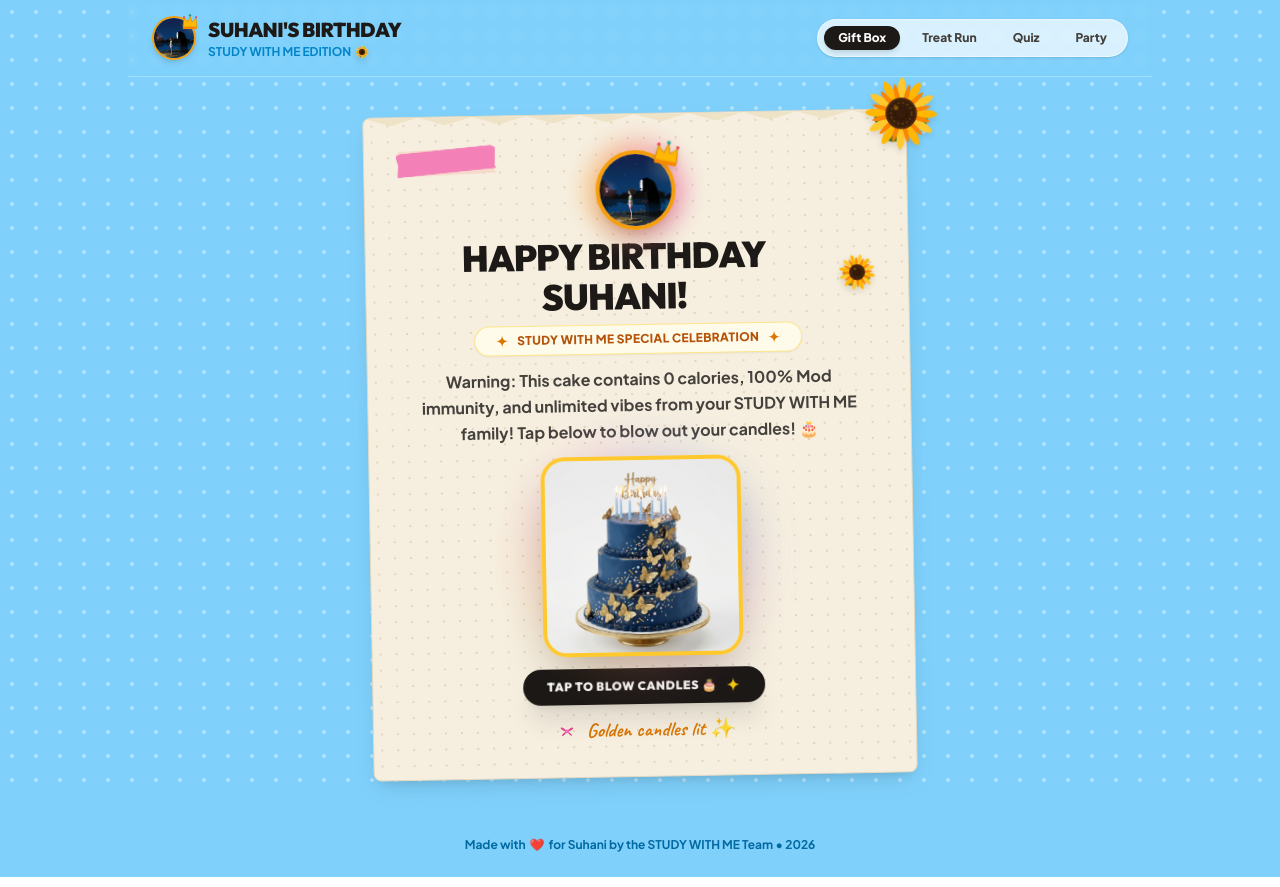
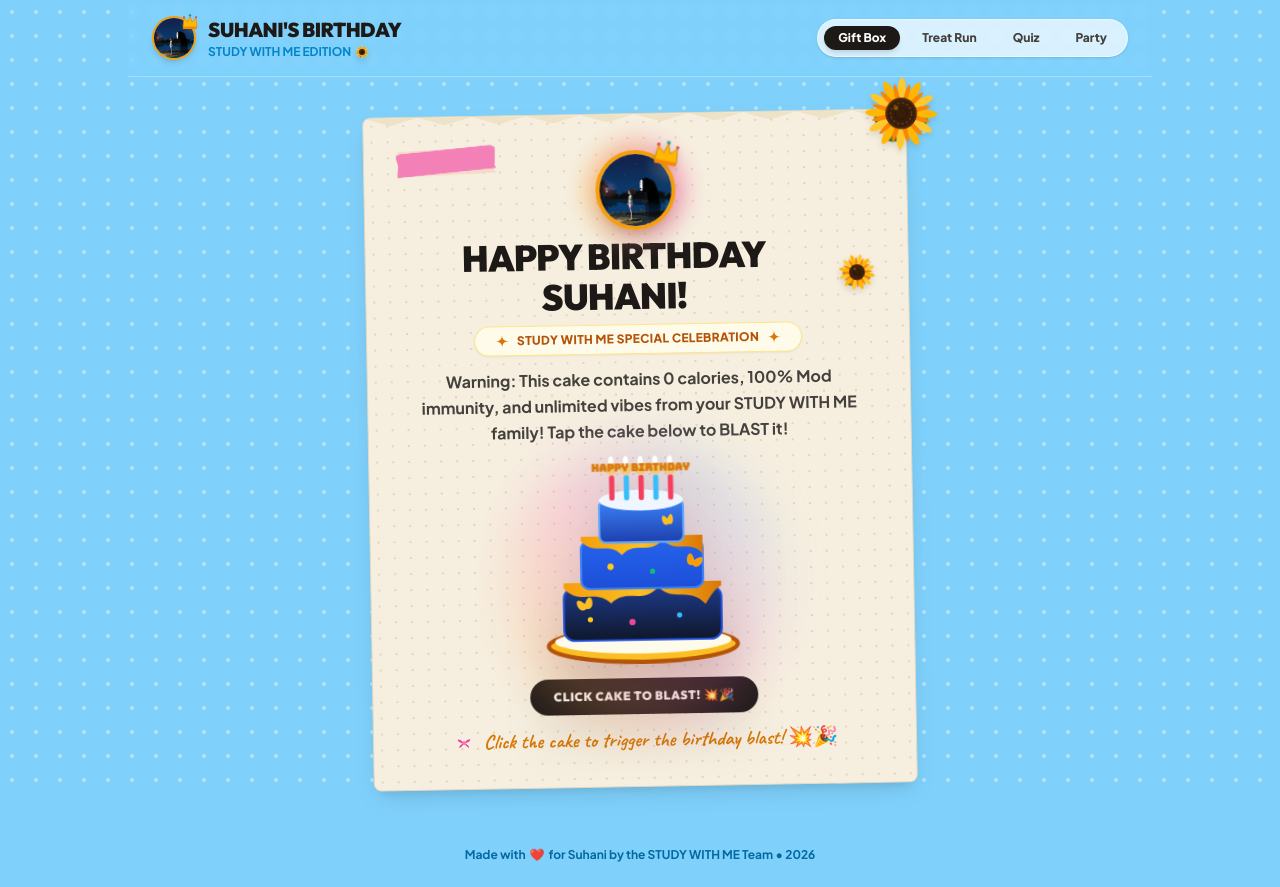
Before and after one commit to axontest/Suhani-s-Birthday, a React (Vite) app: page / in a window 1280 px wide. Built offline with nearby package versions, Linux system fonts and the light colour scheme.

Commit message:
Replace cake image with pure code 3D cake that blasts multi-cannon confetti

```diff
--- /dev/null
+++ b/src/components/InteractiveCodeCake.jsx
@@ -0,0 +1,151 @@
+import React, { useState } from 'react';
+import confetti from 'canvas-confetti';
+import { soundFx } from '../utils/audioSynth';
+
+export const InteractiveCodeCake = ({ size = 240, onBlast }) => {
+  const [isExploding, setIsExploding] = useState(false);
+
+  const handleCakeClick = () => {
+    soundFx.playFanfare();
+    setIsExploding(true);
+
+    // Blast Cannon 1: Main Center Explosion
+    confetti({
+      particleCount: 200,
+      spread: 120,
+      origin: { y: 0.5 },
+      colors: ['#ffb703', '#ec4899', '#38bdf8', '#10b981', '#a855f7', '#fbbf24']
+    });
+
+    // Blast Cannon 2: Left Golden Streamers
+    setTimeout(() => {
+      confetti({
+        particleCount: 150,
+        angle: 60,
+        spread: 90,
+        origin: { x: 0.1, y: 0.6 },
+        colors: ['#ffd700', '#ffb703', '#f59e0b', '#ec4899']
+      });
+    }, 150);
+
+    // Blast Cannon 3: Right Sparkle Explosion
+    setTimeout(() => {
+      confetti({
+        particleCount: 150,
+        angle: 120,
+        spread: 90,
+        origin: { x: 0.9, y: 0.6 },
+        colors: ['#38bdf8', '#10b981', '#ffd700', '#f43f5e']
+      });
+    }, 300);
+
+    // Trigger parent blast reveal after explosion animation
+    setTimeout(() => {
+      if (onBlast) onBlast();
+    }, 600);
+  };
+
+  return (
+    <div
+      onClick={handleCakeClick}
+      className="relative inline-block cursor-pointer select-none group"
+    >
+      {/* Outer Golden Aura Glow */}
+      <div className="absolute -inset-4 bg-gradient-to-tr from-amber-400/50 via-pink-400/40 to-sky-400/50 rounded-full blur-xl group-hover:opacity-100 transition-all opacity-70 animate-pulse" />
+
+      {/* Pure Code 3D Vector Layered Cake SVG */}
+      <div className={`relative transition-all duration-300 transform group-hover:scale-105 group-active:scale-95 ${isExploding ? 'animate-bounce scale-125 opacity-80' : ''}`}>
+        <svg
+          width={size}
+          height={size}
+          viewBox="0 0 200 200"
+          className="drop-shadow-2xl mx-auto overflow-visible"
+        >
+          <defs>
+            {/* Cake Layer Gradients */}
+            <linearGradient id="tierBottomGrad" x1="0%" y1="0%" x2="0%" y2="100%">
+              <stop offset="0%" stopColor="#1e3a8a" />
+              <stop offset="100%" stopColor="#0f172a" />
+            </linearGradient>
+            <linearGradient id="tierMidGrad" x1="0%" y1="0%" x2="0%" y2="100%">
+              <stop offset="0%" stopColor="#2563eb" />
+              <stop offset="100%" stopColor="#1d4ed8" />
+            </linearGradient>
+            <linearGradient id="tierTopGrad" x1="0%" y1="0%" x2="0%" y2="100%">
+              <stop offset="0%" stopColor="#3b82f6" />
+              <stop offset="100%" stopColor="#1e40af" />
+            </linearGradient>
+            <linearGradient id="goldDrip" x1="0%" y1="0%" x2="100%" y2="0%">
+              <stop offset="0%" stopColor="#f59e0b" />
+              <stop offset="50%" stopColor="#fbbf24" />
+              <stop offset="100%" stopColor="#d97706" />
+            </linearGradient>
+          </defs>
+
+          {/* Golden Stand Plate */}
+          <ellipse cx="100" cy="180" rx="90" ry="16" fill="#fbbf24" stroke="#b45309" strokeWidth="4" />
+          <ellipse cx="100" cy="176" rx="84" ry="12" fill="#fffbeb" />
+
+          {/* Tier 1 (Bottom Tier) */}
+          <rect x="25" y="125" width="150" height="50" rx="10" fill="url(#tierBottomGrad)" stroke="#1d4ed8" strokeWidth="2" />
+          {/* Gold Drips Tier 1 */}
+          <path d="M25 125 C40 142 55 125 70 140 C85 125 100 142 115 125 C130 140 145 125 160 142 C170 125 175 125 175 125 L175 120 L25 120 Z" fill="url(#goldDrip)" />
+
+          {/* Tier 2 (Middle Tier) */}
+          <rect x="42" y="80" width="116" height="46" rx="8" fill="url(#tierMidGrad)" stroke="#3b82f6" strokeWidth="2" />
+          {/* Gold Drips Tier 2 */}
+          <path d="M42 80 C55 95 68 80 81 94 C94 80 107 95 120 80 C133 94 146 80 158 94 L158 76 L42 76 Z" fill="url(#goldDrip)" />
+
+          {/* Tier 3 (Top Tier) */}
+          <rect x="60" y="42" width="80" height="40" rx="6" fill="url(#tierTopGrad)" stroke="#60a5fa" strokeWidth="2" />
+          <ellipse cx="100" cy="42" rx="40" ry="10" fill="#eff6ff" />
+
+          {/* Golden Edible Butterflies (Pure Vector Code) */}
+          {/* Butterfly 1 */}
+          <path d="M45 140 C35 125 35 150 45 145 C55 150 55 125 45 140 Z" fill="#fbbf24" transform="rotate(-15 45 140)" />
+          {/* Butterfly 2 */}
+          <path d="M150 100 C140 85 140 110 150 105 C160 110 160 85 150 100 Z" fill="#f59e0b" transform="rotate(20 150 100)" />
+          {/* Butterfly 3 */}
+          <path d="M125 60 C118 48 118 70 125 65 C132 70 132 48 125 60 Z" fill="#fbbf24" transform="rotate(-10 125 60)" />
+
+          {/* Golden Sprinkles */}
+          <circle cx="50" cy="155" r="2.5" fill="#facc15" />
+          <circle cx="90" cy="158" r="3" fill="#ec4899" />
+          <circle cx="135" cy="152" r="2.5" fill="#38bdf8" />
+          <circle cx="70" cy="105" r="3" fill="#facc15" />
+          <circle cx="110" cy="110" r="2.5" fill="#10b981" />
+
+          {/* Glowing Animated Birthday Candles */}
+          {[72, 86, 100, 114, 128].map((x, i) => (
+            <g key={`candle-${i}`}>
+              {/* Candle Body */}
+              <rect x={x - 2} y="18" width="5" height="24" rx="2" fill={i % 2 === 0 ? "#f43f5e" : "#38bdf8"} />
+              {/* Flame Outer Glow */}
+              <circle cx={x.toString()} cy="12" r="6" fill="#fbbf24" opacity="0.5" className="animate-pulse" />
+              {/* Flame Center */}
+              <ellipse cx={x.toString()} cy="12" rx="2.5" ry="5" fill="#fff" className="animate-bounce" />
+            </g>
+          ))}
+
+          {/* Glowing "Happy Birthday" Gold Topper */}
+          <text
+            x="100"
+            y="14"
+            fill="#d97706"
+            fontSize="10"
+            fontWeight="bold"
+            fontFamily="Bungee, sans-serif"
+            textAnchor="middle"
+          >
+            HAPPY BIRTHDAY
+          </text>
+        </svg>
+      </div>
+
+      {/* Tap Instruction Pill */}
+      <div className="mt-3 inline-flex items-center gap-2 bg-[#1c1917] group-hover:bg-[#d97706] text-white px-6 py-2.5 rounded-full font-['Outfit'] font-black text-xs uppercase tracking-wider shadow-2xl transition-all">
+        <span>CLICK CAKE TO BLAST! 💥🎉</span>
+      </div>
+    </div>
+  );
+};
--- a/src/components/Stage0Verification.jsx
+++ b/src/components/Stage0Verification.jsx
@@ -2,27 +2,15 @@ import React, { useState } from 'react';
 import confetti from 'canvas-confetti';
 import { PaperScrap } from './PaperScrap';
 import { CrownSVG, SparkleSVG, SunflowerSVG, HeartSVG, RibbonBowSVG, WashiTape } from './CustomIcons';
-import { AestheticCake } from './AestheticCake';
+import { InteractiveCodeCake } from './InteractiveCodeCake';
 import { soundFx } from '../utils/audioSynth';
 import suhaniPfp from '../assets/suhani_pfp.png';
 
 export const Stage0Verification = ({ onComplete }) => {
   const [boxState, setBoxState] = useState(0);
 
-  const handleUnwrap = () => {
-    if (boxState === 0) {
-      soundFx.playSuccess();
-      setBoxState(1);
-    } else if (boxState === 1) {
-      soundFx.playFanfare();
-      confetti({
-        particleCount: 240,
-        spread: 130,
-        origin: { y: 0.5 },
-        colors: ['#ffb703', '#ec4899', '#38bdf8', '#10b981', '#a855f7']
-      });
-      setBoxState(2);
-    }
+  const handleBlast = () => {
+    setBoxState(2);
   };
 
   return (
@@ -60,27 +48,15 @@ export const Stage0Verification = ({ onComplete }) => {
 
         {/* Funny & Relatable Description Line */}
         <p className="font-['Plus_Jakarta_Sans'] text-sm sm:text-base text-[#44403c] font-semibold mb-3 max-w-md mx-auto leading-relaxed">
-          {boxState === 0 && "Warning: This cake contains 0 calories, 100% Mod immunity, and unlimited vibes from your STUDY WITH ME family! Tap below to blow out your candles! 🎂"}
-          {boxState === 1 && "Candles blown out! Tap once more to open your birthday messages & surprise scroll! 🎉"}
-          {boxState === 2 && "SURPRISE! You are officially crowned the Birthday Queen of STUDY WITH ME today! 👑"}
+          {boxState < 2
+            ? "Warning: This cake contains 0 calories, 100% Mod immunity, and unlimited vibes from your STUDY WITH ME family! Tap the cake below to BLAST it!"
+            : "BOOM! 💥 SURPRISE! You are officially crowned the Birthday Queen of STUDY WITH ME today! 👑"}
         </p>
 
-        {/* Interactive 3D Royal Butterfly Cake Container */}
-        <div className="my-3 flex flex-col items-center justify-center relative min-h-[220px]">
+        {/* Interactive Pure Code Cake & Explosive Blast Container */}
+        <div className="my-3 flex flex-col items-center justify-center relative min-h-[240px]">
           {boxState < 2 ? (
-            <div className="flex flex-col items-center gap-3">
-              {/* Static Interactive Aesthetic Royal Cake */}
-              <AestheticCake size={200} onClick={handleUnwrap} />
-
-              {/* Action Button */}
-              <button
-                onClick={handleUnwrap}
-                className="bg-[#1c1917] hover:bg-[#d97706] text-white px-6 py-2.5 rounded-full font-['Outfit'] font-black text-xs uppercase tracking-wider flex items-center gap-2 shadow-xl transition-all transform hover:scale-105 active:scale-95 cursor-pointer"
-              >
-                <span>{boxState === 0 ? "TAP TO BLOW CANDLES 🎂" : "OPEN BIRTHDAY MESSAGES ✨"}</span>
-                <SparkleSVG size={16} fill="#facc15" />
-              </button>
-            </div>
+            <InteractiveCodeCake size={210} onBlast={handleBlast} />
           ) : (
             <div className="relative bg-[#fffbeb] border-2 border-[#fcd34d] p-5 rounded-2xl shadow-xl max-w-md w-full animate-fade-in text-center space-y-3">
               <WashiTape width={80} height={20} color="#38bdf8" rotation={4} />
@@ -128,7 +104,7 @@ export const Stage0Verification = ({ onComplete }) => {
         {boxState < 2 && (
           <div className="font-['Caveat'] text-xl text-[#d97706] font-bold mt-1 flex items-center justify-center gap-2">
             <RibbonBowSVG size={24} />
-            <span>{boxState === 0 ? "Golden candles lit ✨" : "Make your birthday wish! 🎉"}</span>
+            <span>Click the cake to trigger the birthday blast! 💥🎉</span>
           </div>
         )}
       </PaperScrap>
```
